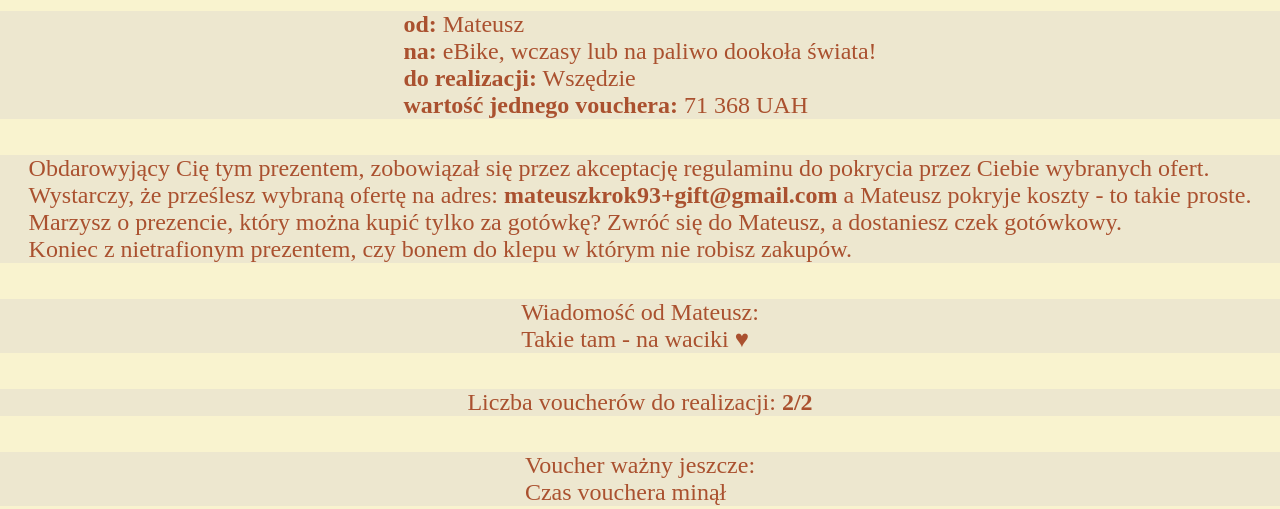
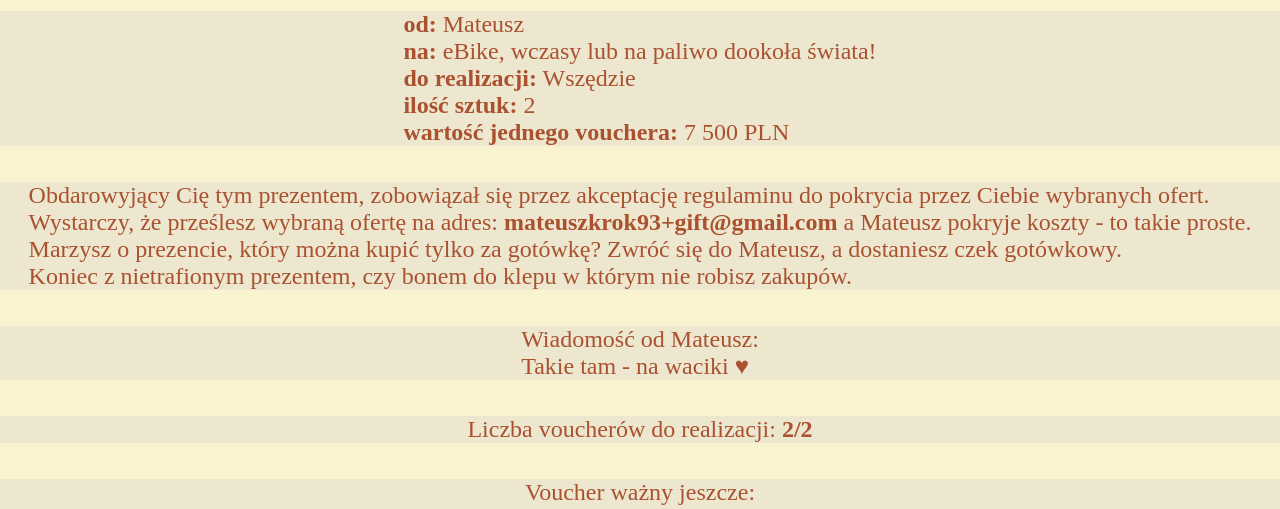
Before and after one commit to kroQ/kroQ, a plain HTML site: page index.html in a window 1280 px wide. Shown: the part 267-776 px from the top of the page. Drawn offline with Linux system fonts and the light colour scheme.

Commit message:
Update duration

```diff
--- a/index.html
+++ b/index.html
@@ -33,7 +33,8 @@
           <div class=""><b>od: </b>Mateusz</div>
           <div class=""><b>na:</b> eBike, wczasy lub na paliwo dookoła świata!</div>
           <div class=""><b>do realizacji:</b> Wszędzie</div>
-          <div class=""><b>wartość jednego vouchera:</b> 71 368 UAH</div>
+          <div class=""><b>ilość sztuk:</b> 2</div>
+          <div class=""><b>wartość jednego vouchera:</b> 7 500 PLN</div>
         </div>
       </div>
       <div class="second-color flex-column mt2" >
@@ -76,7 +77,7 @@
 <script>
 
 // Set the date we're counting down to
-var countDownDate = new Date("Dec 31, 2023 23:59:59").getTime();
+var countDownDate = new Date("Dec 23, 2024 23:59:59").getTime();
 
 // Update the count down every 1 second
 var x = setInterval(function() {
```
